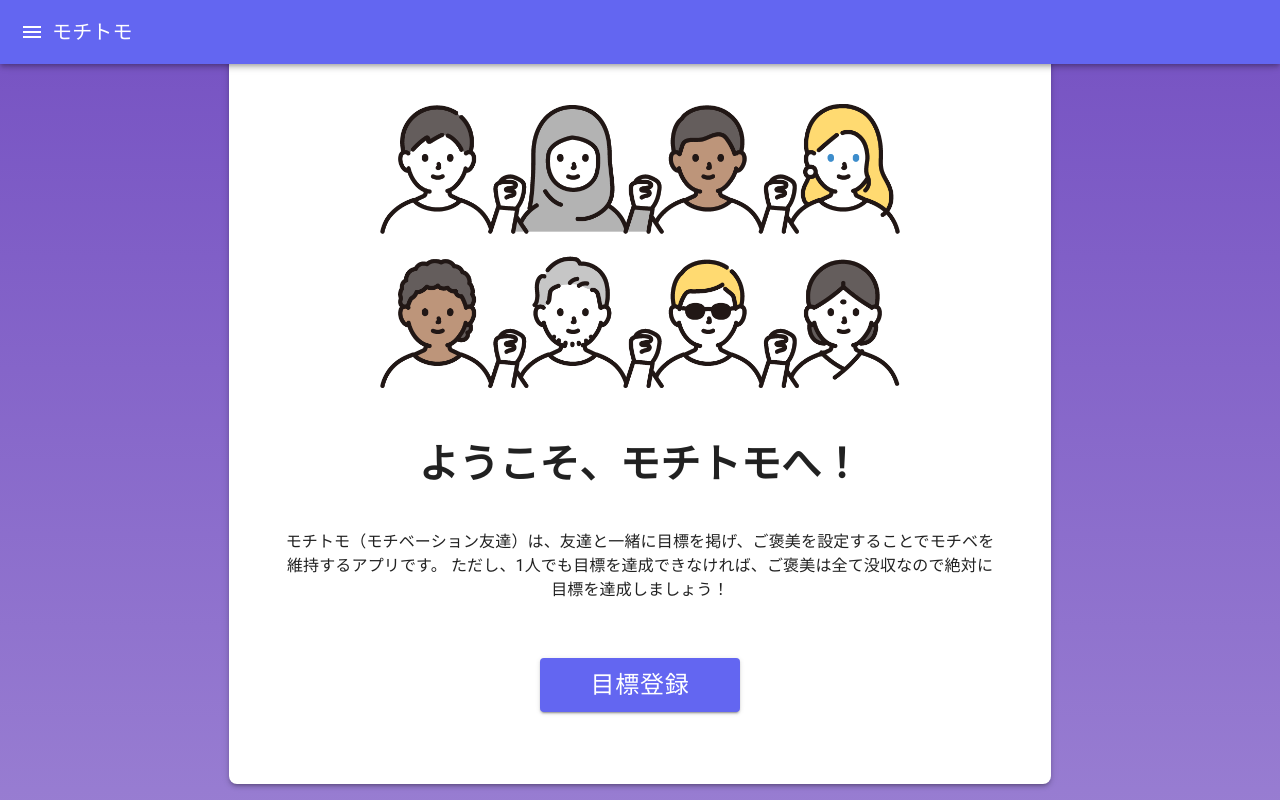
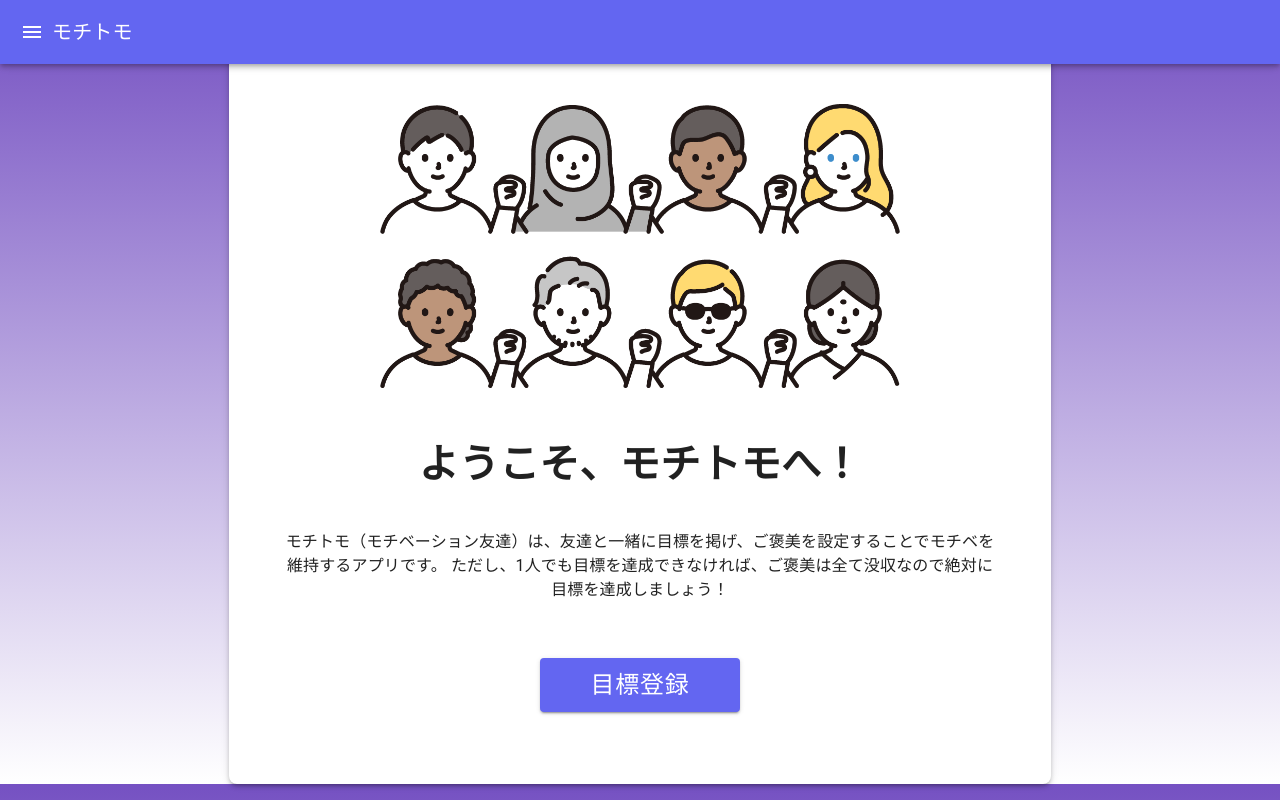
Before and after one commit to Kanato06/docomo-frontier, a React (Vite) app: page / in a window 1280 px wide. Shown: the top 800 px of the page. Built offline with nearby package versions, Linux system fonts and the light colour scheme; no server answers; what aws-amplify would draw is missing.

Commit message:
css-auto

```diff
--- a/src/index.css
+++ b/src/index.css
@@ -3,7 +3,7 @@ body {
   background: linear-gradient(180deg, rgb(117, 81, 194), rgb(255, 255, 255));
   display: flex;
   font-family: Inter, system-ui, Avenir, Helvetica, Arial, sans-serif;
-  height: 400vh;
+  height: auto;
   width: 100vw;
   justify-content: center;
   align-items: flex-start;
```
